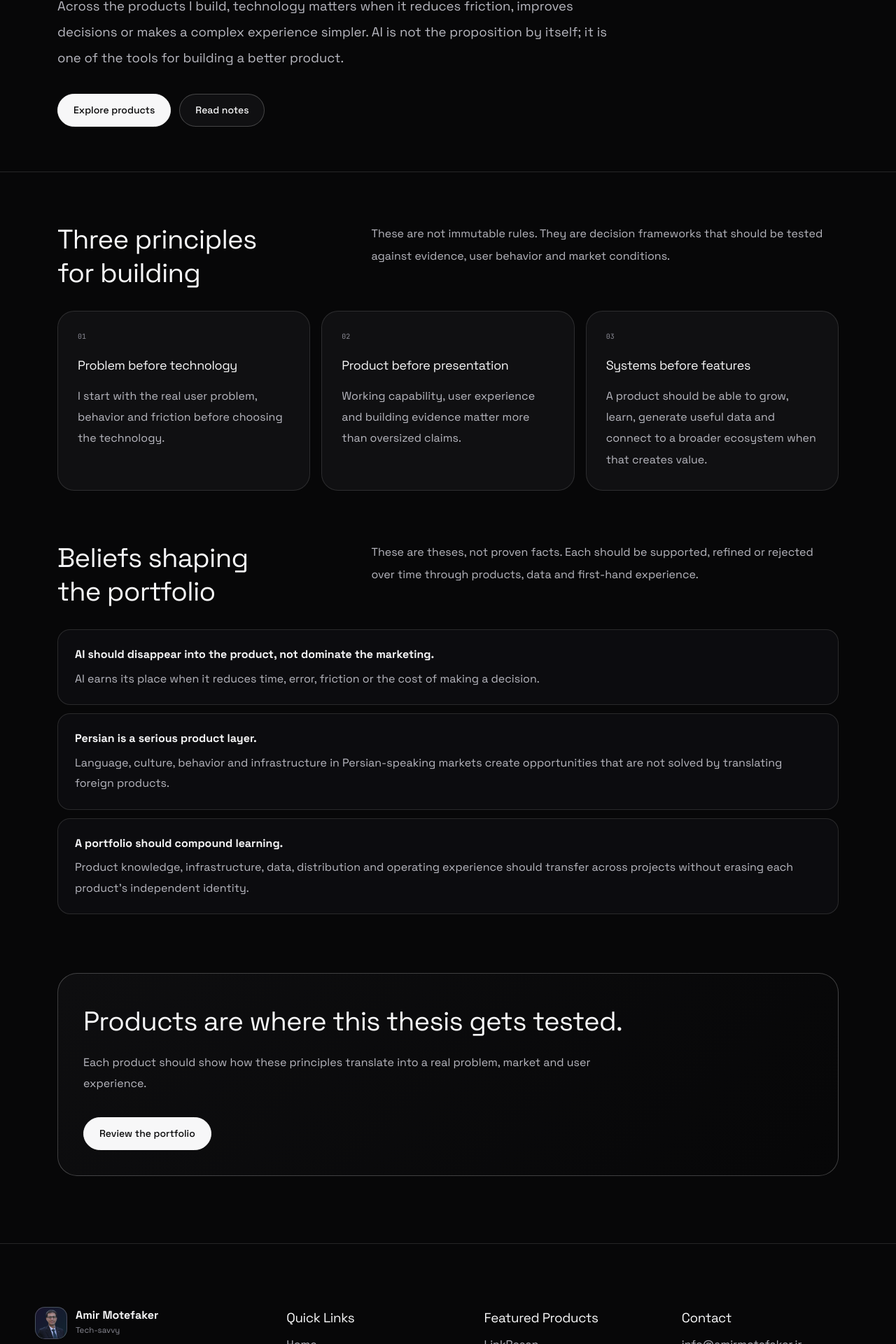
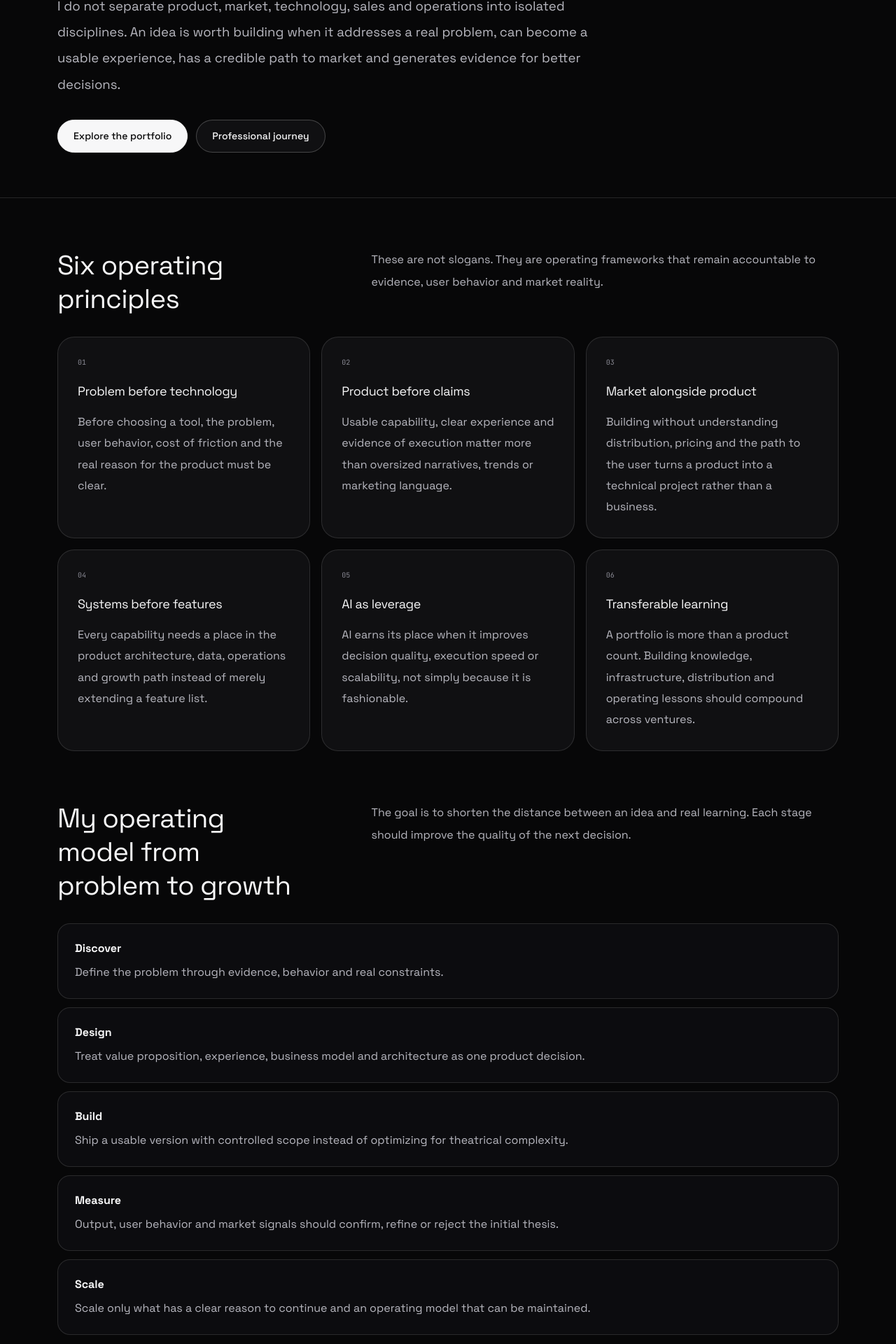
Before and after one commit to AmirMotefaker/amirmotefaker-site, a Next.js app in the folder apps/web/: page /en/thesis in a window 1280 px wide. Shown: the part 376-2296 px from the top of the page at 70% size. Built offline with nearby package versions, Linux system fonts and the light colour scheme; no server answers.

Commit message:
feat: deepen entrepreneur perspective narrative

```diff
--- a/apps/web/components/founder/ThesisPageV1.tsx
+++ b/apps/web/components/founder/ThesisPageV1.tsx
@@ -4,27 +4,52 @@ import styles from "./KnowledgePage.module.css";
 
 const principles = {
   fa: [
-    ["01", "مسئله قبل از تکنولوژی", "ابتدا مسئله، رفتار و اصطکاک واقعی کاربر را می‌فهمم؛ بعد سراغ انتخاب فناوری می‌روم."],
-    ["02", "محصول قبل از نمایش", "قابلیت واقعی، تجربه کاربر و شواهد ساختن مهم‌تر از ادعاهای بزرگ و زبان تبلیغاتی هستند."],
-    ["03", "سیستم قبل از ویژگی", "محصول باید بتواند رشد کند، یاد بگیرد، داده تولید کند و در صورت نیاز به اکوسیستم بزرگ‌تری متصل شود."],
+    ["۰۱", "مسئله قبل از فناوری", "قبل از انتخاب ابزار، باید مسئله، رفتار کاربر، هزینه اصطکاک و دلیل واقعی نیاز به محصول روشن باشد."],
+    ["۰۲", "محصول قبل از ادعا", "قابلیت قابل استفاده، تجربه روشن و شواهد اجرا از روایت بزرگ، ترند و زبان تبلیغاتی مهم‌ترند."],
+    ["۰۳", "بازار هم‌زمان با محصول", "ساختن بدون فهم توزیع، قیمت‌گذاری و مسیر رسیدن به کاربر، محصول را به پروژه فنی تبدیل می‌کند نه کسب‌وکار."],
+    ["۰۴", "سیستم قبل از ویژگی", "هر قابلیت باید در معماری محصول، داده، عملیات و مسیر رشد جای مشخصی داشته باشد؛ نه اینکه فقط فهرست امکانات را بلندتر کند."],
+    ["۰۵", "هوش مصنوعی به‌عنوان اهرم", "AI زمانی ارزشمند است که کیفیت تصمیم، سرعت اجرا یا مقیاس‌پذیری را بهتر کند؛ نه صرفاً چون در بازار محبوب است."],
+    ["۰۶", "یادگیری قابل انتقال", "ارزش یک پرتفوی فقط تعداد محصولات نیست؛ تجربه ساخت، زیرساخت، توزیع و یادگیری باید میان پروژه‌ها قابل استفاده مجدد باشد."],
   ],
   en: [
-    ["01", "Problem before technology", "I start with the real user problem, behavior and friction before choosing the technology."],
-    ["02", "Product before presentation", "Working capability, user experience and building evidence matter more than oversized claims."],
-    ["03", "Systems before features", "A product should be able to grow, learn, generate useful data and connect to a broader ecosystem when that creates value."],
+    ["01", "Problem before technology", "Before choosing a tool, the problem, user behavior, cost of friction and the real reason for the product must be clear."],
+    ["02", "Product before claims", "Usable capability, clear experience and evidence of execution matter more than oversized narratives, trends or marketing language."],
+    ["03", "Market alongside product", "Building without understanding distribution, pricing and the path to the user turns a product into a technical project rather than a business."],
+    ["04", "Systems before features", "Every capability needs a place in the product architecture, data, operations and growth path instead of merely extending a feature list."],
+    ["05", "AI as leverage", "AI earns its place when it improves decision quality, execution speed or scalability, not simply because it is fashionable."],
+    ["06", "Transferable learning", "A portfolio is more than a product count. Building knowledge, infrastructure, distribution and operating lessons should compound across ventures."],
   ],
 };
 
 const beliefs = {
   fa: [
-    ["هوش مصنوعی باید در محصول حل شود، نه فقط در پیام بازاریابی.", "AI زمانی ارزش دارد که زمان، خطا، اصطکاک یا هزینه تصمیم‌گیری را کاهش دهد."],
-    ["فارسی یک لایه محصولی جدی است.", "زبان، فرهنگ، رفتار و زیرساخت بازار فارسی فرصت ساخت تجربه‌هایی را ایجاد می‌کنند که ترجمه ساده محصولات خارجی نیستند."],
-    ["پرتفوی باید از یادگیری مشترک سود ببرد.", "دانش محصول، زیرساخت، داده، توزیع و تجربه عملیاتی باید بین پروژه‌ها قابل انتقال باشد؛ بدون اینکه هویت مستقل هر محصول از بین برود."],
+    ["کارآفرینی یعنی مدیریت مجموعه‌ای از عدم‌قطعیت‌ها.", "بازار، رفتار کاربر، فناوری، زمان و سرمایه هم‌زمان تغییر می‌کنند. تصمیم خوب الزاماً تصمیم قطعی نیست؛ تصمیمی است که با شواهد موجود، ریسک را قابل مدیریت کند."],
+    ["فناوری باید در خدمت مدل ارزش باشد.", "معماری فنی، اتوماسیون و هوش مصنوعی زمانی مزیت می‌سازند که به تجربه بهتر، هزینه کمتر، سرعت بیشتر یا تصمیم دقیق‌تر منتهی شوند."],
+    ["بازار فارسی نیازمند محصول بومی، نه ترجمه رابط کاربری است.", "زبان، پرداخت، اعتماد، کانال توزیع، مقررات، رفتار خرید و زیرساخت بخشی از خود محصول هستند و باید از ابتدا در تصمیم طراحی دیده شوند."],
+    ["پرتفوی باید مزیت مرکب ایجاد کند.", "هر محصول هویت مستقل دارد، اما دانش فنی، تجربه عرضه، زیرساخت و شبکه یادگیری می‌تواند هزینه ساخت محصول بعدی را کاهش دهد و کیفیت تصمیم‌ها را بالا ببرد."],
   ],
   en: [
-    ["AI should disappear into the product, not dominate the marketing.", "AI earns its place when it reduces time, error, friction or the cost of making a decision."],
-    ["Persian is a serious product layer.", "Language, culture, behavior and infrastructure in Persian-speaking markets create opportunities that are not solved by translating foreign products."],
-    ["A portfolio should compound learning.", "Product knowledge, infrastructure, data, distribution and operating experience should transfer across projects without erasing each product's independent identity."],
+    ["Entrepreneurship is the management of multiple uncertainties.", "Markets, user behavior, technology, timing and capital move at the same time. A good decision is not necessarily certain; it makes risk manageable with the evidence available."],
+    ["Technology should serve the value model.", "Architecture, automation and AI become advantages when they lead to a better experience, lower cost, greater speed or better decisions."],
+    ["Persian markets require localization beyond interface translation.", "Language, payments, trust, distribution, regulation, buying behavior and infrastructure are part of the product and should shape design decisions from the start."],
+    ["A portfolio should create compounding advantage.", "Each product keeps an independent identity, while technical knowledge, launch experience, infrastructure and learning networks can improve the economics and quality of the next build."],
+  ],
+};
+
+const operatingModel = {
+  fa: [
+    ["کشف", "مسئله را با شواهد، رفتار و محدودیت‌های واقعی تعریف می‌کنم."],
+    ["طراحی", "ارزش پیشنهادی، تجربه، مدل کسب‌وکار و معماری را در یک تصمیم محصولی می‌بینم."],
+    ["ساخت", "نسخه قابل استفاده را با دامنه کنترل‌شده می‌سازم و از توسعه نمایشی دوری می‌کنم."],
+    ["سنجش", "خروجی، رفتار کاربر و سیگنال بازار باید فرضیه اولیه را تأیید، اصلاح یا رد کنند."],
+    ["توسعه", "تنها چیزی را مقیاس می‌دهم که دلیل روشن برای ادامه و سازوکار قابل نگهداری داشته باشد."],
+  ],
+  en: [
+    ["Discover", "Define the problem through evidence, behavior and real constraints."],
+    ["Design", "Treat value proposition, experience, business model and architecture as one product decision."],
+    ["Build", "Ship a usable version with controlled scope instead of optimizing for theatrical complexity."],
+    ["Measure", "Output, user behavior and market signals should confirm, refine or reject the initial thesis."],
+    ["Scale", "Scale only what has a clear reason to continue and an operating model that can be maintained."],
   ],
 };
 
@@ -34,12 +59,12 @@ export default function ThesisPageV1({ locale }: { locale: Locale }) {
     <main className={styles.page}>
       <section className={styles.hero}>
         <div className="wrap">
-          <span className={styles.eyebrow}>{fa ? "نگاه من به ساخت محصول" : "PRODUCT THESIS"}</span>
-          <h1>{fa ? "محصول خوب از فناوری شروع نمی‌شود؛ از یک مسئله واقعی شروع می‌شود." : "Good products don't start with technology. They start with a real problem."}</h1>
-          <p className={styles.lead}>{fa ? "در پروژه‌هایی که می‌سازم، فناوری زمانی ارزشمند است که اصطکاک را کم کند، تصمیم‌گیری را بهتر کند یا یک تجربه پیچیده را ساده‌تر سازد. هوش مصنوعی برای من یک برچسب بازاریابی نیست؛ یکی از ابزارهای ساختن محصول بهتر است." : "Across the products I build, technology matters when it reduces friction, improves decisions or makes a complex experience simpler. AI is not the proposition by itself; it is one of the tools for building a better product."}</p>
+          <span className={styles.eyebrow}>{fa ? "نگاه من به کارآفرینی و ساخت محصول" : "FOUNDER PERSPECTIVE"}</span>
+          <h1>{fa ? "کارآفرینی برای من، ساختن یک سیستم ارزش است؛ نه صرفاً راه‌اندازی یک محصول." : "Entrepreneurship is the work of building a value system, not merely launching a product."}</h1>
+          <p className={styles.lead}>{fa ? "محصول، بازار، فناوری، فروش و عملیات را جدا از هم نمی‌بینم. یک ایده زمانی ارزش ساختن دارد که مسئله واقعی داشته باشد، بتوان برای آن تجربه قابل استفاده ساخت، مسیر رسیدن به بازار روشن باشد و شواهد بتوانند تصمیم بعدی را بهتر کنند." : "I do not separate product, market, technology, sales and operations into isolated disciplines. An idea is worth building when it addresses a real problem, can become a usable experience, has a credible path to market and generates evidence for better decisions."}</p>
           <div className={styles.actions}>
-            <Link href={`/${locale}/products`} className="btn btn-primary">{fa ? "مشاهده محصولات" : "Explore products"}</Link>
-            <Link href={`/${locale}/notes`} className="btn btn-ghost">{fa ? "یادداشت‌ها" : "Read notes"}</Link>
+            <Link href={`/${locale}/products`} className="btn btn-primary">{fa ? "مشاهده پرتفوی" : "Explore the portfolio"}</Link>
+            <Link href={`/${locale}/resume`} className="btn btn-ghost">{fa ? "مسیر حرفه‌ای" : "Professional journey"}</Link>
           </div>
         </div>
       </section>
@@ -47,8 +72,8 @@ export default function ThesisPageV1({ locale }: { locale: Locale }) {
       <section className={styles.section}>
         <div className="wrap">
           <div className={styles.sectionIntro}>
-            <h2>{fa ? "سه اصل برای ساختن" : "Three principles for building"}</h2>
-            <p>{fa ? "این اصول قانون ثابت نیستند؛ چارچوبی برای تصمیم‌گیری‌اند و باید با شواهد، رفتار کاربر و شرایط بازار سنجیده شوند." : "These are not immutable rules. They are decision frameworks that should be tested against evidence, user behavior and market conditions."}</p>
+            <h2>{fa ? "شش اصل تصمیم‌گیری" : "Six operating principles"}</h2>
+            <p>{fa ? "این اصول شعار نیستند؛ چارچوب‌هایی هستند که باید در برابر شواهد، رفتار کاربر و واقعیت بازار پاسخ‌گو بمانند." : "These are not slogans. They are operating frameworks that remain accountable to evidence, user behavior and market reality."}</p>
           </div>
           <div className={styles.grid}>
             {principles[locale].map(([index, title, body]) => (
@@ -63,8 +88,22 @@ export default function ThesisPageV1({ locale }: { locale: Locale }) {
       <section className={styles.section}>
         <div className="wrap">
           <div className={styles.sectionIntro}>
+            <h2>{fa ? "مدل کاری من از مسئله تا رشد" : "My operating model from problem to growth"}</h2>
+            <p>{fa ? "هدف این مسیر، کم‌کردن فاصله میان ایده و یادگیری واقعی است؛ هر مرحله باید تصمیم مرحله بعد را بهتر کند." : "The goal is to shorten the distance between an idea and real learning. Each stage should improve the quality of the next decision."}</p>
+          </div>
+          <div className={styles.list}>
+            {operatingModel[locale].map(([title, body]) => (
+              <div className={styles.listItem} key={title}><strong>{title}</strong><p>{body}</p></div>
+            ))}
+          </div>
+        </div>
+      </section>
+
+      <section className={styles.section}>
+        <div className="wrap">
+          <div className={styles.sectionIntro}>
             <h2>{fa ? "فرضیه‌هایی که پرتفوی را شکل می‌دهند" : "Beliefs shaping the portfolio"}</h2>
-            <p>{fa ? "این‌ها thesis هستند، نه ادعای اثبات‌شده. هر کدام باید در طول زمان با محصول، داده و تجربه واقعی پشتیبانی یا اصلاح شوند." : "These are theses, not proven facts. Each should be supported, refined or rejected over time through products, data and first-hand experience."}</p>
+            <p>{fa ? "این‌ها دیدگاه‌های کاری‌اند، نه ادعاهای اثبات‌شده؛ با محصول، داده و تجربه واقعی باید دائماً بازبینی شوند." : "These are operating beliefs rather than proven facts; products, data and first-hand experience should continuously refine them."}</p>
           </div>
           <div className={styles.list}>
             {beliefs[locale].map(([title, body]) => (
@@ -72,9 +111,9 @@ export default function ThesisPageV1({ locale }: { locale: Locale }) {
             ))}
           </div>
           <div className={styles.cta}>
-            <h2>{fa ? "محصولات، آزمون واقعی این نگاه هستند." : "Products are where this thesis gets tested."}</h2>
-            <p>{fa ? "هر محصول باید نشان دهد این اصول در یک مسئله، بازار و تجربه واقعی چگونه اجرا می‌شوند." : "Each product should show how these principles translate into a real problem, market and user experience."}</p>
-            <div className={styles.actions}><Link href={`/${locale}/products`} className="btn btn-primary">{fa ? "مرور پرتفوی" : "Review the portfolio"}</Link></div>
+            <h2>{fa ? "پرتفوی، آزمایشگاه واقعی این نگاه است." : "The portfolio is where this perspective is tested."}</h2>
+            <p>{fa ? "هر محصول باید مستقل از روایت، در یک مسئله واقعی ارزش بسازد و شواهد کافی برای تصمیم بعدی ایجاد کند." : "Each product must create value against a real problem and generate enough evidence for the next decision, independent of the narrative around it."}</p>
+            <div className={styles.actions}><Link href={`/${locale}/products`} className="btn btn-primary">{fa ? "مرور محصولات" : "Review the products"}</Link><Link href={`/${locale}/contact`} className="btn btn-ghost">{fa ? "گفتگو" : "Start a conversation"}</Link></div>
           </div>
         </div>
       </section>
```
